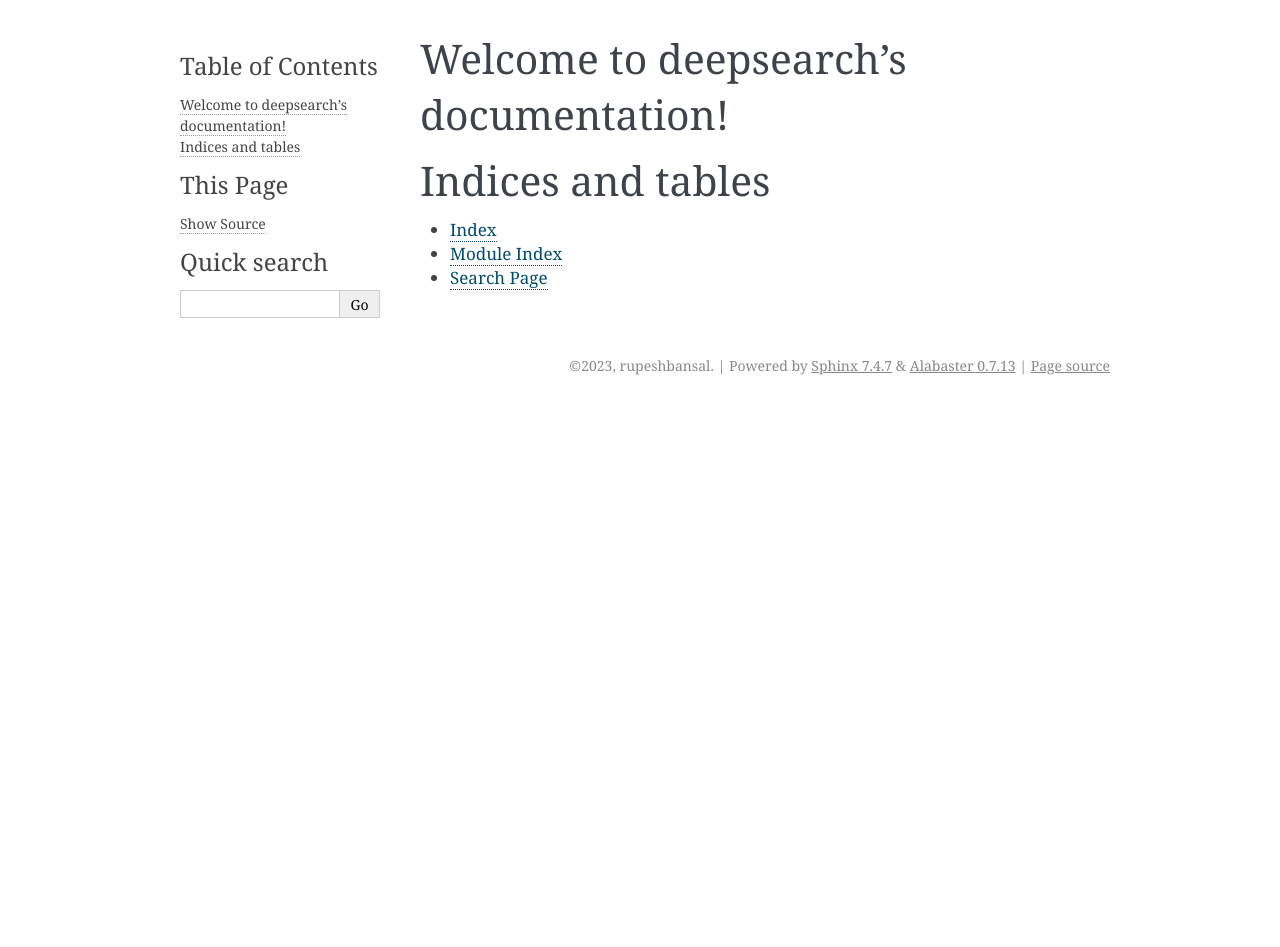
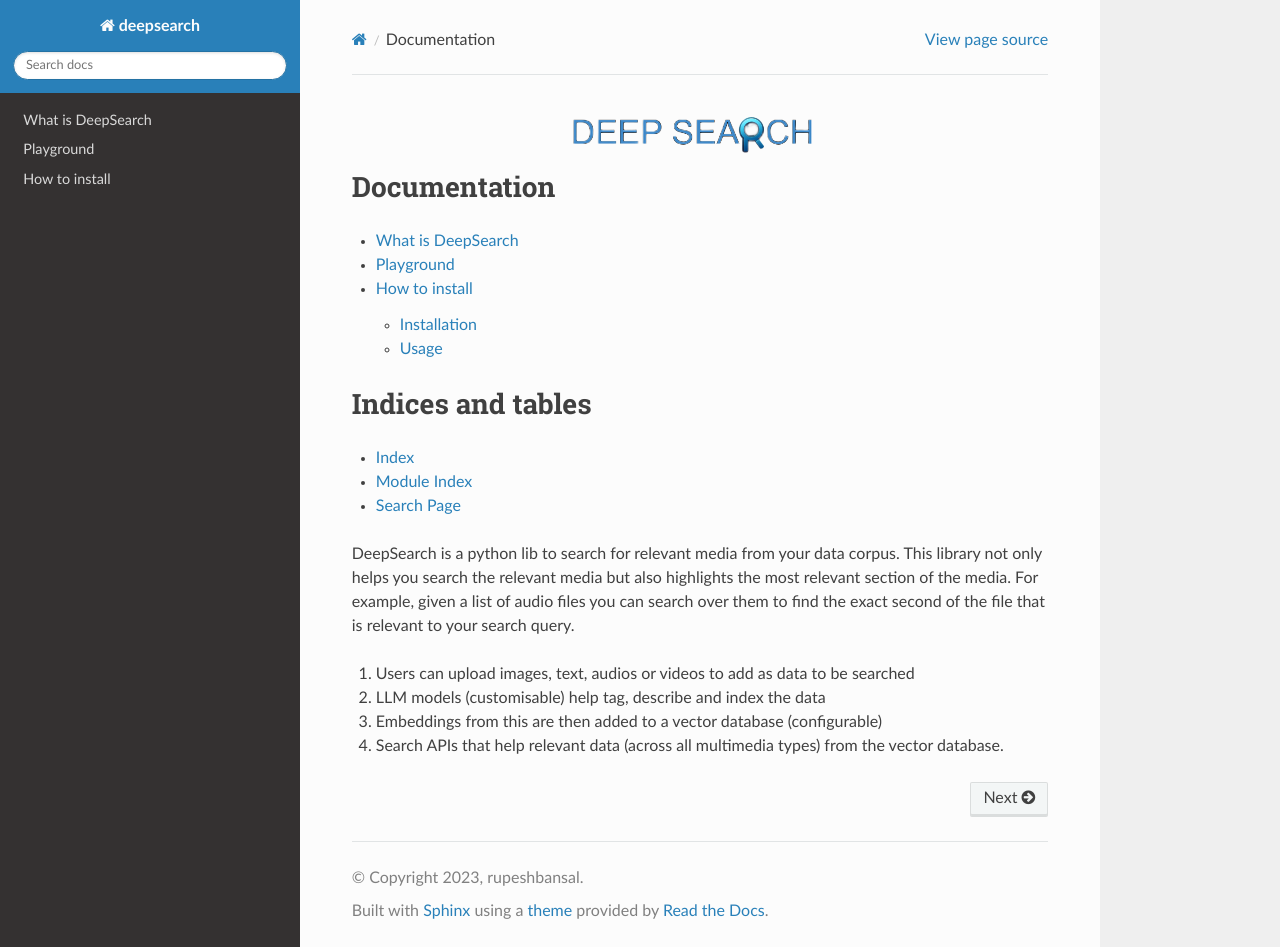
Before and after one commit to deepsearch-ai/deepsearch, a Sphinx documentation site: the page built from docs/index.rst, in a window 1280 px wide and 947 px high. Built offline with Sphinx 7.4.7 and the Read the Docs theme 2.0.0, drawn with Linux system fonts in a browser that asks for light colours.

Commit message:
add documentation

```diff
--- a/docs/conf.py
+++ b/docs/conf.py
@@ -22,5 +22,6 @@
 # -- Options for HTML output -------------------------------------------------
 # https://www.sphinx-doc.org/en/master/usage/configuration.html#options-for-html-output
 
-html_theme = "alabaster"
-html_static_path = ["_static"]
+import sphinx_rtd_theme
+html_theme = 'sphinx_rtd_theme'
+html_static_path = ['_static']
--- a/docs/index.rst
+++ b/docs/index.rst
@@ -3,14 +3,22 @@
    You can adapt this file completely to your liking, but it should at least
    contain the root `toctree` directive.
 
-Welcome to deepsearch's documentation!
+
+.. image:: /logo/final.png
+   :alt: Logo
+   :align: center
+Documentation
 ======================================
+
 
 .. toctree::
    :maxdepth: 2
-   :caption: Contents:
 
+   What is DeepSearch <intro>
 
+   Playground <demo>
+
+   How to install <usage>
 
 Indices and tables
 ==================
@@ -18,3 +26,10 @@
 * :ref:`genindex`
 * :ref:`modindex`
 * :ref:`search`
+
+DeepSearch is a python lib to search for relevant media from your data corpus. This library not only helps you search the relevant media but also highlights the most relevant section of the media. For example, given a list of audio files you can search over them to find the exact second of the file that is relevant to your search query.
+
+1. Users can upload images, text, audios or videos to add as data to be searched
+2. LLM models (customisable) help tag, describe and index the data
+3. Embeddings from this are then added to a vector database (configurable)
+4. Search APIs that help relevant data (across all multimedia types) from the vector database.
```
Also changed, not shown: docs/demo.rst (added, +14 -0 lines), docs/intro.rst (added, +8 -0 lines), docs/usage.rst (added, +30 -0 lines).
